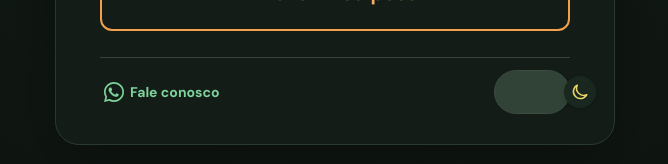
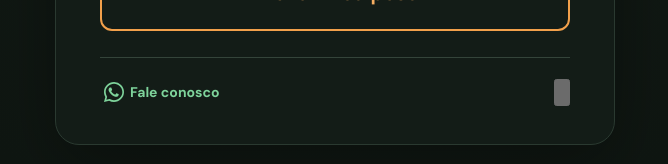
Before and after one commit to albertoapr/calculadoraimc, a Vue app: page / in a window 1280 px wide. Shown: the part 572-736 px from the top of the page, without its empty margins (305-973 px from the left). Built offline with nearby package versions, Linux system fonts and the light colour scheme; no server answers.

Commit message:
fix: isolar seletor de tema de estilos legados

```diff
--- a/src/views/layout/AppFooter.vue
+++ b/src/views/layout/AppFooter.vue
@@ -27,14 +27,14 @@ const { theme } = useFitpesoContext()
     <div class="box-theme-actions">
       <button
         type="button"
-        class="theme-switch"
+        class="theme-mode-toggle"
         role="switch"
         :aria-checked="theme === 'dark'"
         :aria-label="`Tema escuro ${theme === 'dark' ? 'ativado' : 'desativado'}. Alternar aparência`"
         :title="theme === 'dark' ? 'Mudar para tema claro' : 'Mudar para tema escuro'"
         @click="theme = theme === 'dark' ? 'light' : 'dark'"
       >
-        <span class="theme-switch-thumb" aria-hidden="true">
+        <span class="theme-mode-toggle-thumb" aria-hidden="true">
           <svg v-if="theme === 'dark'" viewBox="0 0 24 24">
             <path d="M20.2 15.2A8.5 8.5 0 0 1 8.8 3.8 8.5 8.5 0 1 0 20.2 15.2Z" />
           </svg>
```
